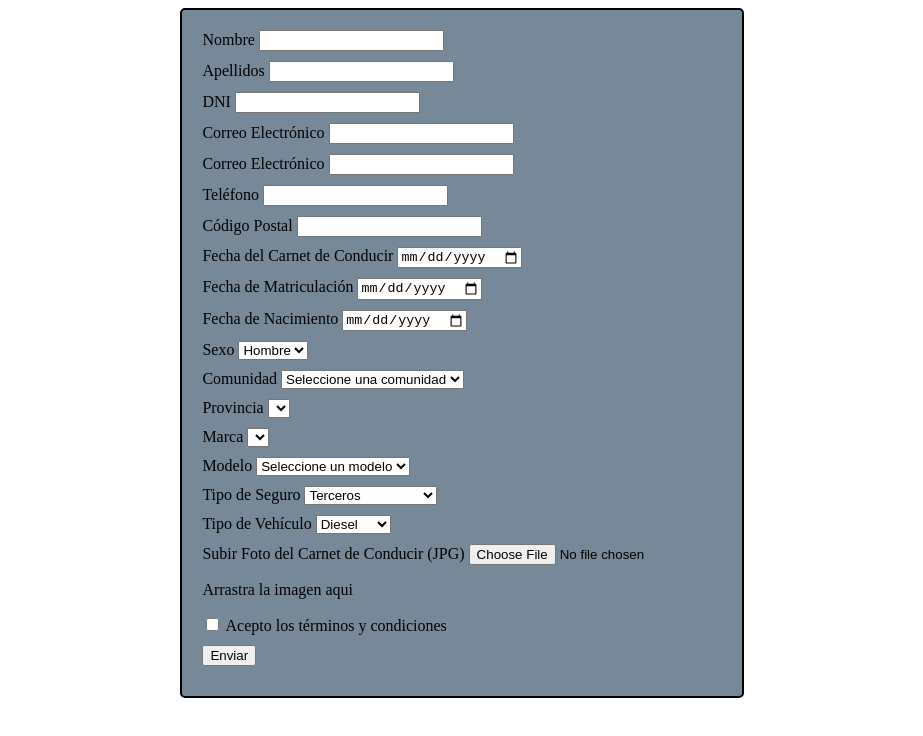
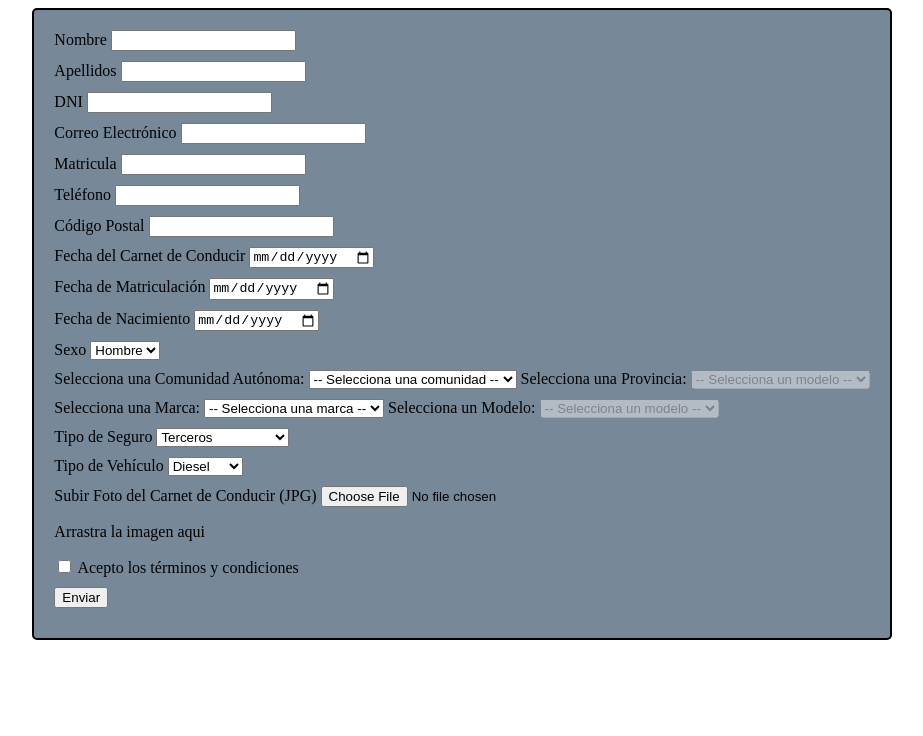
Before and after one commit to AdriGarcia75/CFGS-FormularioCliente-Aseguradora, a plain HTML site: page index.html in a window 1280 px wide. Shown: the whole page, without its empty margins (178-1101 px from the left). Drawn offline with Linux system fonts and the light colour scheme.

Commit message:
WIP - Added third version

```diff
--- a/index.html
+++ b/index.html
@@ -1,5 +1,6 @@
 <!DOCTYPE html>
 <html lang="en">
+
 <head>
     <meta charset="UTF-8">
     <meta name="viewport" content="width=device-width, initial-scale=1.0">
@@ -7,6 +8,7 @@
     <link rel="stylesheet" href="style.css">
     <!-- proyecto hecho por adrian g.p -->
 </head>
+
 <body>
 
     <form id="form">
@@ -28,18 +30,18 @@
             <input type="email" id="email" name="email" required>
         </div>
         <div class="campoForm">
-            <label for="matricula">Correo Electrónico</label>
+            <label for="matricula">Matricula</label>
             <input type="text" id="matricula" name="matricula" required>
         </div>
 
         <!-- inputs numericos, telefono y cp -->
         <div class="campoForm">
             <label for="telefono">Teléfono</label>
-            <input type="tel" id="telefono" name="telefono" required>
+            <input type="text" id="telefono" name="telefono" required>
         </div>
         <div class="campoForm">
             <label for="codigo_postal">Código Postal</label>
-            <input type="number" id="codigo_postal" name="codigo_postal" required>
+            <input type="text" id="codigo_postal" name="codigo_postal" required>
         </div>
 
         <!-- inputs de fecha -->
@@ -66,36 +68,64 @@
             </select>
         </div>
 
+        <!-- selector de comunidades autonomas y sus respectivas provincias -->
         <div class="campoForm">
-            <label for="comunidad">Comunidad</label>
+            <label for="comunidad">Selecciona una Comunidad Autónoma:</label>
             <select id="comunidad" name="comunidad" required>
-                <option value="">Seleccione una comunidad</option>
-                <option value="comunidad1">Comunidad 1</option>
-                <option value="comunidad2">Comunidad 2</option>
+                <option value="" selected disabled>-- Selecciona una comunidad --</option>
+                <option value="Andalucía">Andalucía</option>
+                <option value="Aragón">Aragón</option>
+                <option value="Asturias">Asturias</option>
+                <option value="Islas Baleares">Islas Baleares</option>
+                <option value="Canarias">Canarias</option>
+                <option value="Cantabria">Cantabria</option>
+                <option value="Castilla y León">Castilla y León</option>
+                <option value="Castilla-La Mancha">Castilla-La Mancha</option>
+                <option value="Cataluña">Cataluña</option>
+                <option value="Extremadura">Extremadura</option>
+                <option value="Galicia">Galicia</option>
+                <option value="Madrid">Madrid</option>
+                <option value="Murcia">Murcia</option>
+                <option value="Navarra">Navarra</option>
+                <option value="La Rioja">La Rioja</option>
+                <option value="País Vasco">País Vasco</option>
+                <option value="Comunidad Valenciana">Comunidad Valenciana</option>
+                <option value="Ceuta">Ceuta</option>
+                <option value="Melilla">Melilla</option>
+            </select>
+
+            <label for="provincia">Selecciona una Provincia:</label>
+            <select id="provincia" name="provincia" disabled required>
+                <option value="" selected disabled>-- Selecciona una provincia --</option>
             </select>
         </div>
+
+        <!-- selector de marca y modelo de coche -->
         <div class="campoForm">
-            <label for="provincia">Provincia</label>
-            <select id="provincia" name="provincia" required>
-                <!-- por hacer -->
+            <label for="marca">Selecciona una Marca:</label>
+            <select id="marca" name="marca" required>
+                <option value="" selected disabled>-- Selecciona una marca --</option>
+                <option value="Toyota">Toyota</option>
+                <option value="Ford">Ford</option>
+                <option value="BMW">BMW</option>
+                <option value="Audi">Audi</option>
+                <option value="Honda">Honda</option>
+                <option value="Mercedes-Benz">Mercedes-Benz</option>
+                <option value="Volkswagen">Volkswagen</option>
+                <option value="Nissan">Nissan</option>
+                <option value="Renault">Renault</option>
+                <option value="Dacia">Dacia</option>
+            </select>
+
+            <label for="modelo">Selecciona un Modelo:</label>
+            <select id="modelo" name="modelo" disabled required>
+                <option value="" selected disabled>-- Selecciona un modelo --</option>
             </select>
         </div>
-        <div class="campoForm">
-            <label for="marca">Marca</label>
-            <select id="marca" name="marca" required>
-                <!-- por hacer -->
-            </select>
-        </div>
-        <div class="campoForm">
-            <label for="modelo">Modelo</label>
-            <select id="modelo" name="modelo" required>
-                <!-- por hacer -->
-                <option value="">Seleccione un modelo</option>
-            </select>
-        </div>
+
         <div class="campoForm">
             <label for="tipo_seguro">Tipo de Seguro</label>
-            <select id="tipo_seguro" name="tipo_seguro" required>
+            <select id="tipo_seguro" name="tipo_seguro">
                 <option value="terceros">Terceros</option>
                 <option value="terceros_ampliado">Terceros Ampliado</option>
                 <option value="franquicia">Con Franquicia</option>
@@ -104,7 +134,7 @@
         </div>
         <div class="campoForm">
             <label for="tipo_vehiculo">Tipo de Vehículo</label>
-            <select id="tipo_vehiculo" name="tipo_vehiculo" required>
+            <select id="tipo_vehiculo" name="tipo_vehiculo">
                 <option value="diesel">Diesel</option>
                 <option value="gasolina">Gasolina</option>
                 <option value="hibrido">Híbrido</option>
@@ -132,5 +162,8 @@
         </div>
     </form>
 
+    <script src="script.js"></script>
+
 </body>
+
 </html>
--- a/script.js
+++ b/script.js
@@ -1,3 +1,10 @@
+//nodos de los selectores que dependendiento del primero el segundo selector cambia de contenido
+const NODOCOMUNIDADES = document.getElementById("comunidad");
+const NODOPROVINCIAS = document.getElementById("provincia");
+
+const NODOMARCAS = document.getElementById("marca");
+const NODOMODELOS = document.getElementById("modelo");
+
 //Objeto con atributos igual a 17 C.A, que juntas contienen en 50 provincias divididas en una array + Ceuta y Melilla, que realmente no son, pero en este objeto se tratan como "uniprovinciales" homónimas con su C.A.
 const OBJ_COMUNIDADES = {
     "Andalucía": ["Almería", "Cádiz", "Córdoba", "Granada", "Huelva", "Jaén", "Málaga", "Sevilla"],
@@ -197,3 +204,57 @@ NODOFORM.addEventListener("input", (evento) => {
     }
 
 });
+
+//listener para hacer la lista de elecciones basada en el objeto que guarda las comunidades y provincias
+NODOCOMUNIDADES.addEventListener("change", () => {
+
+    const PROVINCIAS = OBJ_COMUNIDADES[NODOCOMUNIDADES.value];
+
+    NODOPROVINCIAS.innerHTML = '<option value="" selected disabled>-- Selecciona una provincia --</option>';
+
+    if (PROVINCIAS) {
+        //quitar la clase disabled para poder añadir provincias
+        NODOPROVINCIAS.disabled = false;
+
+        PROVINCIAS.forEach(function (provincia) {
+            const option = document.createElement("option");
+            option.value = provincia;
+            option.textContent = provincia;
+            NODOPROVINCIAS.appendChild(option);
+        });
+    } else {
+        NODOPROVINCIAS.disabled = true;
+    }
+});
+
+//listener para hacer la lista de elecciones basada en el objeto que guarda las marcas y modelos de coche
+NODOMARCAS.addEventListener("change", () => {
+    const modelos = MARCAMODELOCOCHE[NODOMARCAS.value];
+
+    NODOMODELOS.innerHTML = '<option value="" selected disabled>-- Selecciona un modelo --</option>';
+
+    if (modelos) {
+        NODOMODELOS.disabled = false;
+
+        modelos.forEach(function (modelo) {
+            const option = document.createElement("option");
+            option.value = modelo;
+            option.textContent = modelo;
+            NODOMODELOS.appendChild(option);
+        });
+    } else {
+        NODOMODELOS.disabled = true;
+    }
+});
+
+//listener para que la hora de cargar el contenido del dom para que los formularios tengan siempre los valores por defecto (visual)
+document.addEventListener("DOMContentLoaded", () => {
+
+    //ponemos como valor seleccionado el primer indice al "select indepentiente" (que es un indice por defecto) y añadimos un texto por defecto y desabilitamos el select "dependiente"
+    NODOMARCAS.selectedIndex = 0;
+    NODOCOMUNIDADES.selectedIndex = 0;
+    NODOPROVINCIAS.innerHTML = '<option value="" selected disabled>-- Selecciona un modelo --</option>';
+    NODOMODELOS.innerHTML = '<option value="" selected disabled>-- Selecciona un modelo --</option>';
+    NODOPROVINCIAS.disabled = true;
+    NODOMODELOS.disabled = true;
+});
```
